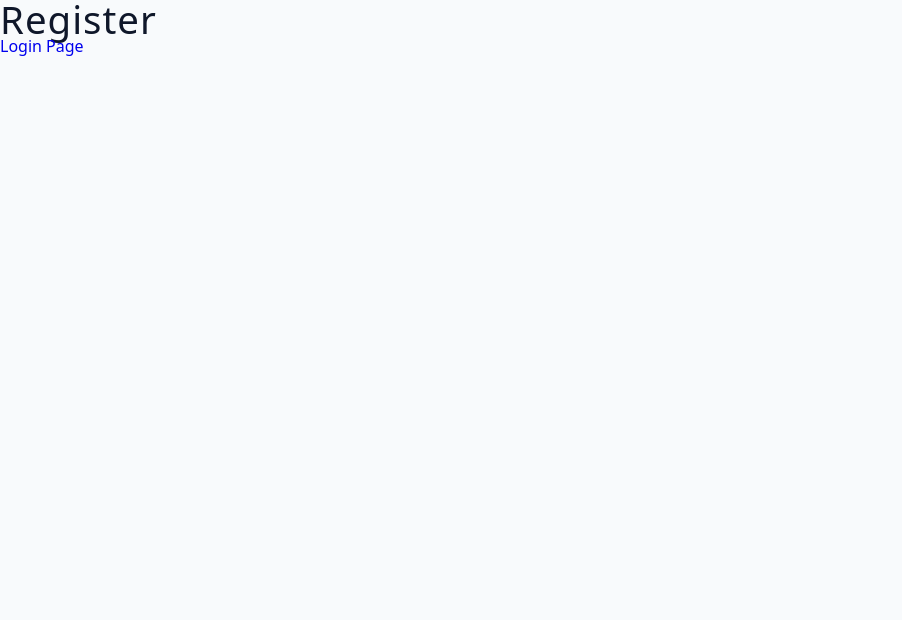
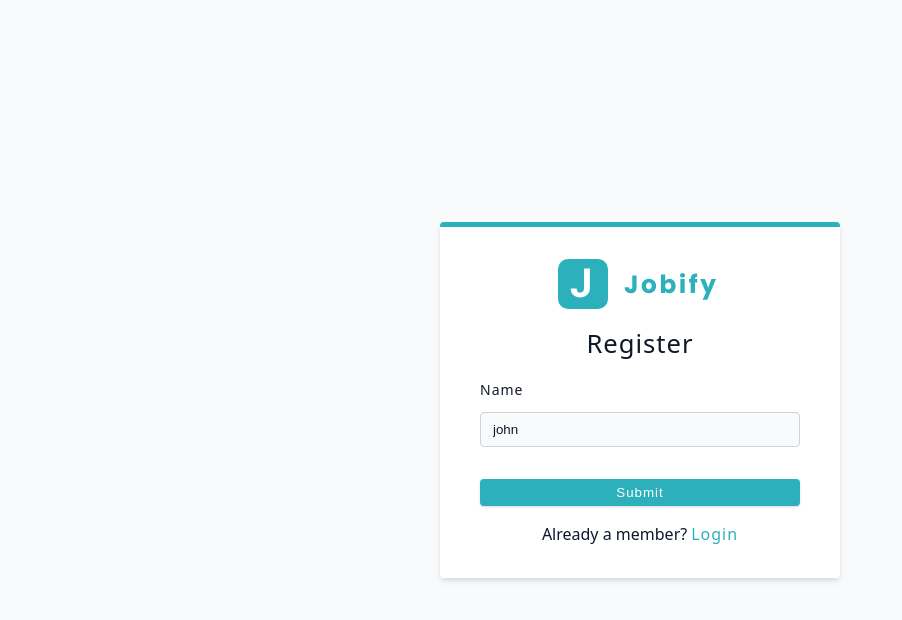
Before and after one commit to kimamovic21/udemy-mern-course-johnsmilga-jobify-app, a React (Vite) app in the folder client/: page /register in a window 1280 px wide. Shown: the top 620 px of the page, without its empty margins (0-902 px from the left). Built offline with nearby package versions, Linux system fonts and the light colour scheme.

Commit message:
30. Register Page - Setup
-u komponentu Register.jsx dodana stilizirana komponenta Wrapper i slika Logo
-dodani HTML elementi za formu
-manje izmjene u documentation.txt fajlu

```diff
--- a/client/src/pages/Register.jsx
+++ b/client/src/pages/Register.jsx
@@ -1,11 +1,38 @@
 import { Link } from 'react-router-dom';
+import { Logo } from '../components';
+import Wrapper from '../assets/wrappers/RegisterAndLoginPage';
 
 const Register = () => {
   return (
-    <div>
-      <h2>Register</h2>
-      <Link to='/login'>Login Page</Link>
-    </div>
+    <Wrapper>
+      <form className='form'>
+        <Logo />
+        <h4>Register</h4>
+        <div className='form-row'>
+          <label htmlFor='name' className='form-label'>
+            name
+          </label>
+          <input
+            type='text'
+            id='name'
+            name='name'
+            className='form-input'
+            defaultValue='john'
+            required
+          />
+        </div>
+
+        <button type='submit' className='btn btn-block'>
+          submit
+        </button>
+        <p>
+          Already a member?
+          <Link to='/login' className='member-btn'>
+            Login
+          </Link>
+        </p>
+      </form>
+    </Wrapper>
   );
 };
 
```
Also changed, not shown: 1 other file (tests, documents, lock files or other folders).
